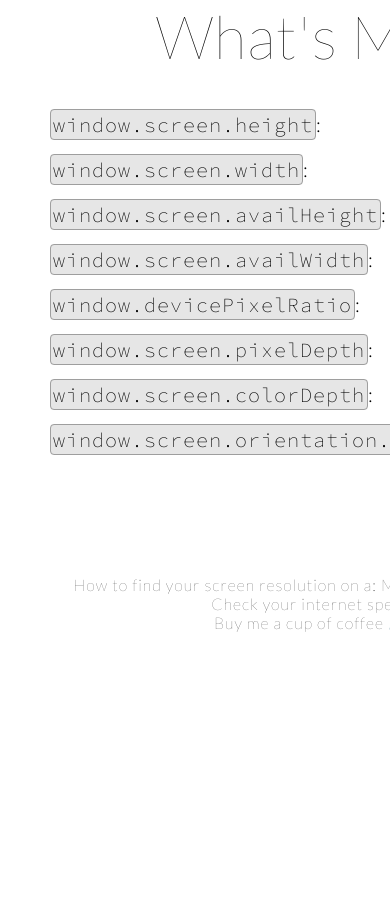
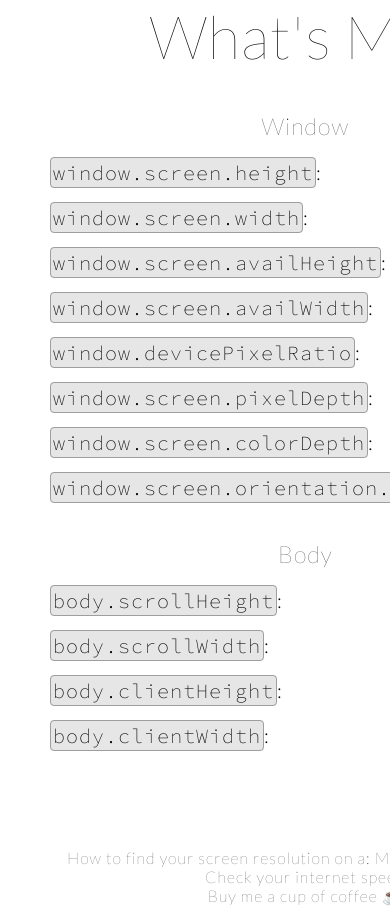
Before and after one commit to KeithBillings/whats-my, a Next.js app: page / in a window 390 px wide. Shown: the top 906 px of the page. Before the commit the page ends 844 px from the top, so only its background shows below. Built offline with nearby package versions, Linux system fonts and the light colour scheme.

Commit message:
add a body section, make first info set after window loads to test mobile fix

```diff
--- a/components/WindowInfo.js
+++ b/components/WindowInfo.js
@@ -11,6 +11,11 @@ export default function WindowInfo() {
 	const [windowColorDepth, setWindowColorDepth] = useState("Loading...");
 	const [windowScreenOrientation, setWindowScreenOrientation] = useState("Loading...");
 
+	const [scrollHeight, setScrollHeight] = useState("Loading...");
+	const [scrollWidth, setScrollWidth] = useState("Loading...");
+	const [clientHeight, setClientHeight] = useState("Loading...");
+	const [clientWidth, setClientWidth] = useState("Loading...");
+
 	function setScreenInfo() {
 		setWindowHeight(window.screen.height);
 		setWindowWidth(window.screen.width);
@@ -20,10 +25,17 @@ export default function WindowInfo() {
 		setWindowDevicePixelDepth(window.screen.pixelDepth);
 		setWindowColorDepth(window.screen.colorDepth);
 		setWindowScreenOrientation(window.screen.orientation.type);
+
+		setScrollHeight(document.querySelector("body").scrollHeight);
+		setScrollWidth(document.querySelector("body").scrollWidth);
+		setClientHeight(document.querySelector("body").clientHeight);
+		setClientWidth(document.querySelector("body").clientWidth);
 	}
 
 	useEffect(() => {
+		window.addEventListener("load", () => {
 			setScreenInfo();
+		});
 
 		window.addEventListener("resize", () => {
 			setScreenInfo();
@@ -32,6 +44,9 @@ export default function WindowInfo() {
 
 	return (
 		<div className="window-info">
+			<section>
+				<h3 className="window-info__section-title">Window</h3>
+
 				<WindowInfoRow name={"window.screen.height"} value={windowHeight} />
 				<WindowInfoRow name={"window.screen.width"} value={windowWidth} />
 				<WindowInfoRow name={"window.screen.availHeight"} value={windowAvailHeight} />
@@ -40,6 +55,15 @@ export default function WindowInfo() {
 				<WindowInfoRow name={"window.screen.pixelDepth"} value={windowDevicePixelDepth} />
 				<WindowInfoRow name={"window.screen.colorDepth"} value={windowColorDepth} />
 				<WindowInfoRow name={"window.screen.orientation.type"} value={windowScreenOrientation} />
+			</section>
+
+			<section>
+				<h3 className="window-info__section-title">Body</h3>
+				<WindowInfoRow name={"body.scrollHeight"} value={scrollHeight} />
+				<WindowInfoRow name={"body.scrollWidth"} value={scrollWidth} />
+				<WindowInfoRow name={"body.clientHeight"} value={clientHeight} />
+				<WindowInfoRow name={"body.clientWidth"} value={clientWidth} />
+			</section>
 		</div>
 	);
 }
--- a/styles/components/_window-info.scss
+++ b/styles/components/_window-info.scss
@@ -1,11 +1,13 @@
 .window-info {
 	font-size: 2rem;
 
-	display: grid;
-	grid-template-columns: repeat(1, 1fr);
-	gap: 2rem;
+	section {
+		display: grid;
+		grid-template-columns: repeat(1, 1fr);
+		gap: 2rem;
 
-	margin-top: 4rem;
+		margin-top: 4rem;
+	}
 
 	p {
 		font-weight: 300;
--- a/styles/globals.scss
+++ b/styles/globals.scss
@@ -15,6 +15,11 @@ body {
 html {
 	// This defines what 1rem is
 	font-size: 62.5%; //1 rem = 10px
+}
+
+body {
+	min-height: 100vh;
+	min-width: 100vw;
 }
 
 // abstracts
```
Lines whose indentation alone changed are shown as unchanged.
